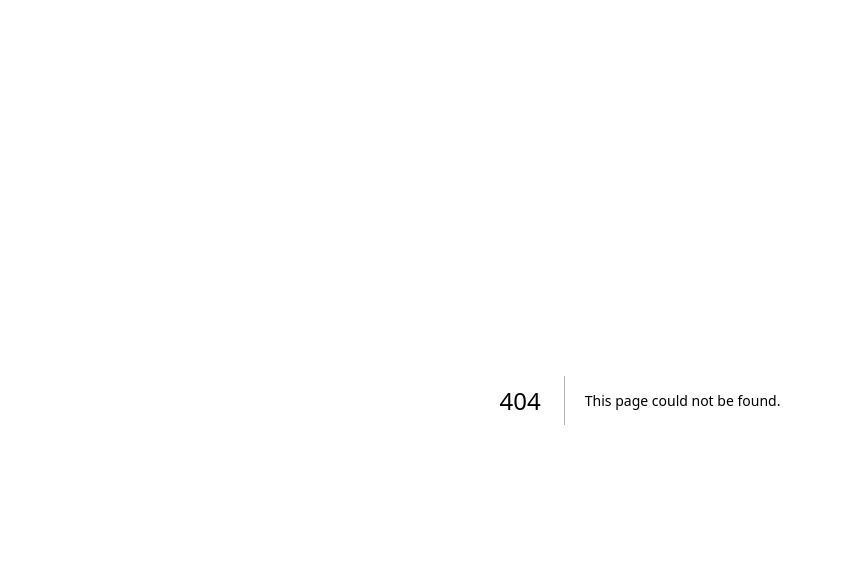
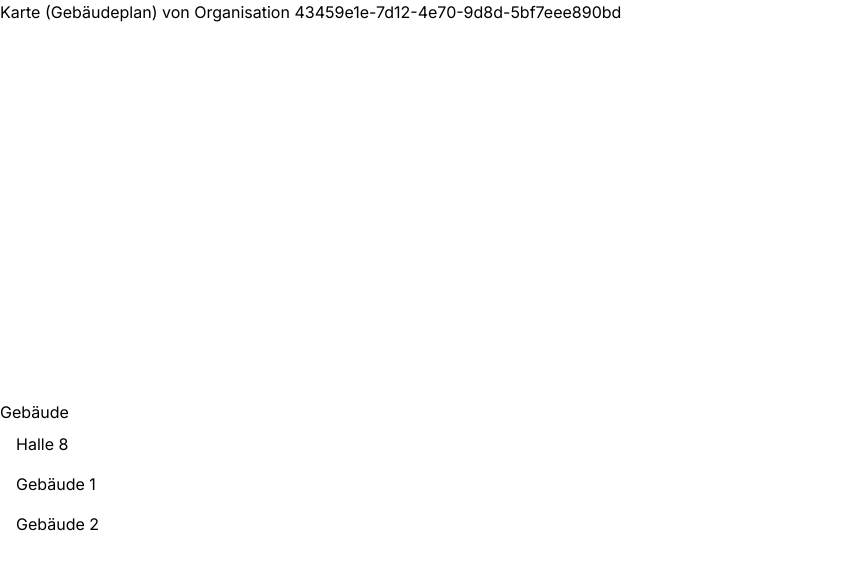
Before and after one commit to EDAG-Hackathon/Hackathon2023, a Next.js app in the folder frontend/: page /organisations/43459e1e-7d12-4e70-9d8d-5bf7eee890bd in a window 1280 px wide. Before the commit this address had no page. Shown: the top 570 px of the page, without its empty margins (0-842 px from the left). Built offline with nearby package versions, Linux system fonts and the light colour scheme.

Commit message:
set up frontend (work in progress)

```diff
--- a/frontend/next.config.js
+++ b/frontend/next.config.js
@@ -1,4 +1,14 @@
 /** @type {import('next').NextConfig} */
-const nextConfig = {}
+const nextConfig = {
+  async redirects() {
+    return [
+      {
+        source: "/",
+        destination: "/organisations",
+        permanent: true,
+      },
+    ];
+  },
+};
 
-module.exports = nextConfig
+module.exports = nextConfig;
--- a/frontend/src/app/globals.css
+++ b/frontend/src/app/globals.css
@@ -18,10 +18,4 @@
 
 body {
   color: rgb(var(--foreground-rgb));
-  background: linear-gradient(
-      to bottom,
-      transparent,
-      rgb(var(--background-end-rgb))
-    )
-    rgb(var(--background-start-rgb));
 }
--- a/frontend/src/app/layout.tsx
+++ b/frontend/src/app/layout.tsx
@@ -1,22 +1,22 @@
-import type { Metadata } from 'next'
-import { Inter } from 'next/font/google'
-import './globals.css'
+import type { Metadata } from "next";
+import { Inter } from "next/font/google";
+import "./globals.css";
 
-const inter = Inter({ subsets: ['latin'] })
+const inter = Inter({ subsets: ["latin"] });
 
 export const metadata: Metadata = {
-  title: 'Create Next App',
-  description: 'Generated by create next app',
-}
+  title: "Create Next App",
+  description: "Generated by create next app",
+};
 
 export default function RootLayout({
   children,
 }: {
-  children: React.ReactNode
+  children: React.ReactNode;
 }) {
   return (
-    <html lang="en">
+    <html lang="de">
       <body className={inter.className}>{children}</body>
     </html>
-  )
+  );
 }
--- /dev/null
+++ b/frontend/src/app/organisations/[organisationId]/buildings/page.tsx
@@ -0,0 +1,3 @@
+export default function Page() {
+  return <div>Gebäudeinformationen</div>;
+}
--- /dev/null
+++ b/frontend/src/app/organisations/[organisationId]/page.tsx
@@ -0,0 +1,69 @@
+"use client";
+import Box from "@mui/material/Box";
+import Link from "next/link";
+import { usePathname } from "next/navigation";
+
+export default function Page({
+  params,
+}: {
+  params: { organisationId: string };
+}) {
+  // Mocked api response
+  const buildings = [
+    {
+      id: "43459e1e-7d12-4e70-9d8d-5bf7eee890ba",
+      name: "Halle 8",
+    },
+    {
+      id: "53659e1e-7d12-4e70-9d8d-5bf7eee890bb",
+      name: "Gebäude 1",
+    },
+    {
+      id: "63759e1e-7d12-4e70-9d8d-5bf7eee890bc",
+      name: "Gebäude 2",
+    },
+  ];
+
+  const pathname = usePathname();
+
+  return (
+    <>
+      <Box sx={{ height: "50vh", width: "100%" }}>
+        Karte (Gebäudeplan) von Organisation {params.organisationId}
+      </Box>
+      <Box sx={{ height: "50vh", width: "100%" }}>
+        Gebäude
+        <Box
+          sx={{
+            display: "flex",
+            flexDirection: "column",
+            flexWrap: "wrap",
+            alignItems: "start",
+            paddingLeft: 1,
+          }}
+        >
+          {buildings.map((building) => (
+            <Link
+              key={building.id}
+              href={`${pathname}/buildings/${building.id}`}
+            >
+              <Box
+                sx={{
+                  display: "flex",
+                  flexDirection: "column",
+                  alignItems: "center",
+                  justifyContent: "center",
+                  width: 1,
+                  height: 1,
+                  padding: 1,
+                }}
+              >
+                {building.name}
+              </Box>
+            </Link>
+          ))}
+        </Box>
+      </Box>
+    </>
+  );
+}
--- /dev/null
+++ b/frontend/src/app/organisations/page.tsx
@@ -0,0 +1,60 @@
+"use client";
+import Box from "@mui/material/Box";
+import Link from "next/link";
+
+export default function Page() {
+  // Mocked api response
+  const organisations = [
+    {
+      id: "43459e1e-7d12-4e70-9d8d-5bf7eee890bd",
+      name: "Hochschule Fulda",
+    },
+    {
+      id: "53659e1e-7d12-4e70-9d8d-5bf7eee890bd",
+      name: "Testschule",
+    },
+    {
+      id: "63759e1e-7d12-4e70-9d8d-5bf7eee890bd",
+      name: "Propsteihaus Petersberg",
+    },
+  ];
+
+  return (
+    <main className="flex min-h-screen flex-col items-center">
+      <Box sx={{ height: "50vh", width: "100%" }}>Karte</Box>
+      <Box sx={{ height: "50vh", width: "100%" }}>
+        Organisationen
+        <Box
+          sx={{
+            display: "flex",
+            flexDirection: "column",
+            flexWrap: "wrap",
+            alignItems: "start",
+            paddingLeft: 1,
+          }}
+        >
+          {organisations.map((organisation) => (
+            <Link
+              key={organisation.id}
+              href={`/organisations/${organisation.id}`}
+            >
+              <Box
+                sx={{
+                  display: "flex",
+                  flexDirection: "column",
+                  alignItems: "center",
+                  justifyContent: "center",
+                  width: 1,
+                  height: 1,
+                  padding: 1,
+                }}
+              >
+                {organisation.name}
+              </Box>
+            </Link>
+          ))}
+        </Box>
+      </Box>
+    </main>
+  );
+}
--- a/frontend/src/app/page.tsx
+++ /dev/null
@@ -1,113 +0,0 @@
-import Image from 'next/image'
-
-export default function Home() {
-  return (
-    <main className="flex min-h-screen flex-col items-center justify-between p-24">
-      <div className="z-10 max-w-5xl w-full items-center justify-between font-mono text-sm lg:flex">
-        <p className="fixed left-0 top-0 flex w-full justify-center border-b border-gray-300 bg-gradient-to-b from-zinc-200 pb-6 pt-8 backdrop-blur-2xl dark:border-neutral-800 dark:bg-zinc-800/30 dark:from-inherit lg:static lg:w-auto  lg:rounded-xl lg:border lg:bg-gray-200 lg:p-4 lg:dark:bg-zinc-800/30">
-          Get started by editing&nbsp;
-          <code className="font-mono font-bold">src/app/page.tsx</code>
-        </p>
-        <div className="fixed bottom-0 left-0 flex h-48 w-full items-end justify-center bg-gradient-to-t from-white via-white dark:from-black dark:via-black lg:static lg:h-auto lg:w-auto lg:bg-none">
-          <a
-            className="pointer-events-none flex place-items-center gap-2 p-8 lg:pointer-events-auto lg:p-0"
-            href="https://vercel.com?utm_source=create-next-app&utm_medium=appdir-template&utm_campaign=create-next-app"
-            target="_blank"
-            rel="noopener noreferrer"
-          >
-            By{' '}
-            <Image
-              src="/vercel.svg"
-              alt="Vercel Logo"
-              className="dark:invert"
-              width={100}
-              height={24}
-              priority
-            />
-          </a>
-        </div>
-      </div>
-
-      <div className="relative flex place-items-center before:absolute before:h-[300px] before:w-[480px] before:-translate-x-1/2 before:rounded-full before:bg-gradient-radial before:from-white before:to-transparent before:blur-2xl before:content-[''] after:absolute after:-z-20 after:h-[180px] after:w-[240px] after:translate-x-1/3 after:bg-gradient-conic after:from-sky-200 after:via-blue-200 after:blur-2xl after:content-[''] before:dark:bg-gradient-to-br before:dark:from-transparent before:dark:to-blue-700 before:dark:opacity-10 after:dark:from-sky-900 after:dark:via-[#0141ff] after:dark:opacity-40 before:lg:h-[360px] z-[-1]">
-        <Image
-          className="relative dark:drop-shadow-[0_0_0.3rem_#ffffff70] dark:invert"
-          src="/next.svg"
-          alt="Next.js Logo"
-          width={180}
-          height={37}
-          priority
-        />
-      </div>
-
-      <div className="mb-32 grid text-center lg:max-w-5xl lg:w-full lg:mb-0 lg:grid-cols-4 lg:text-left">
-        <a
-          href="https://nextjs.org/docs?utm_source=create-next-app&utm_medium=appdir-template&utm_campaign=create-next-app"
-          className="group rounded-lg border border-transparent px-5 py-4 transition-colors hover:border-gray-300 hover:bg-gray-100 hover:dark:border-neutral-700 hover:dark:bg-neutral-800/30"
-          target="_blank"
-          rel="noopener noreferrer"
-        >
-          <h2 className={`mb-3 text-2xl font-semibold`}>
-            Docs{' '}
-            <span className="inline-block transition-transform group-hover:translate-x-1 motion-reduce:transform-none">
-              -&gt;
-            </span>
-          </h2>
-          <p className={`m-0 max-w-[30ch] text-sm opacity-50`}>
-            Find in-depth information about Next.js features and API.
-          </p>
-        </a>
-
-        <a
-          href="https://nextjs.org/learn?utm_source=create-next-app&utm_medium=appdir-template-tw&utm_campaign=create-next-app"
-          className="group rounded-lg border border-transparent px-5 py-4 transition-colors hover:border-gray-300 hover:bg-gray-100 hover:dark:border-neutral-700 hover:dark:bg-neutral-800/30"
-          target="_blank"
-          rel="noopener noreferrer"
-        >
-          <h2 className={`mb-3 text-2xl font-semibold`}>
-            Learn{' '}
-            <span className="inline-block transition-transform group-hover:translate-x-1 motion-reduce:transform-none">
-              -&gt;
-            </span>
-          </h2>
-          <p className={`m-0 max-w-[30ch] text-sm opacity-50`}>
-            Learn about Next.js in an interactive course with&nbsp;quizzes!
-          </p>
-        </a>
-
-        <a
-          href="https://vercel.com/templates?framework=next.js&utm_source=create-next-app&utm_medium=appdir-template&utm_campaign=create-next-app"
-          className="group rounded-lg border border-transparent px-5 py-4 transition-colors hover:border-gray-300 hover:bg-gray-100 hover:dark:border-neutral-700 hover:dark:bg-neutral-800/30"
-          target="_blank"
-          rel="noopener noreferrer"
-        >
-          <h2 className={`mb-3 text-2xl font-semibold`}>
-            Templates{' '}
-            <span className="inline-block transition-transform group-hover:translate-x-1 motion-reduce:transform-none">
-              -&gt;
-            </span>
-          </h2>
-          <p className={`m-0 max-w-[30ch] text-sm opacity-50`}>
-            Explore the Next.js 13 playground.
-          </p>
-        </a>
-
-        <a
-          href="https://vercel.com/new?utm_source=create-next-app&utm_medium=appdir-template&utm_campaign=create-next-app"
-          className="group rounded-lg border border-transparent px-5 py-4 transition-colors hover:border-gray-300 hover:bg-gray-100 hover:dark:border-neutral-700 hover:dark:bg-neutral-800/30"
-          target="_blank"
-          rel="noopener noreferrer"
-        >
-          <h2 className={`mb-3 text-2xl font-semibold`}>
-            Deploy{' '}
-            <span className="inline-block transition-transform group-hover:translate-x-1 motion-reduce:transform-none">
-              -&gt;
-            </span>
-          </h2>
-          <p className={`m-0 max-w-[30ch] text-sm opacity-50`}>
-            Instantly deploy your Next.js site to a shareable URL with Vercel.
-          </p>
-        </a>
-      </div>
-    </main>
-  )
-}
```
Also changed, not shown: frontend/package.json (+5 -2 lines), frontend/src/app/organisations/[organisationId]/buildings/[buildingId]/page.tsx (added), 1 other file (tests, documents, lock files or other folders).
